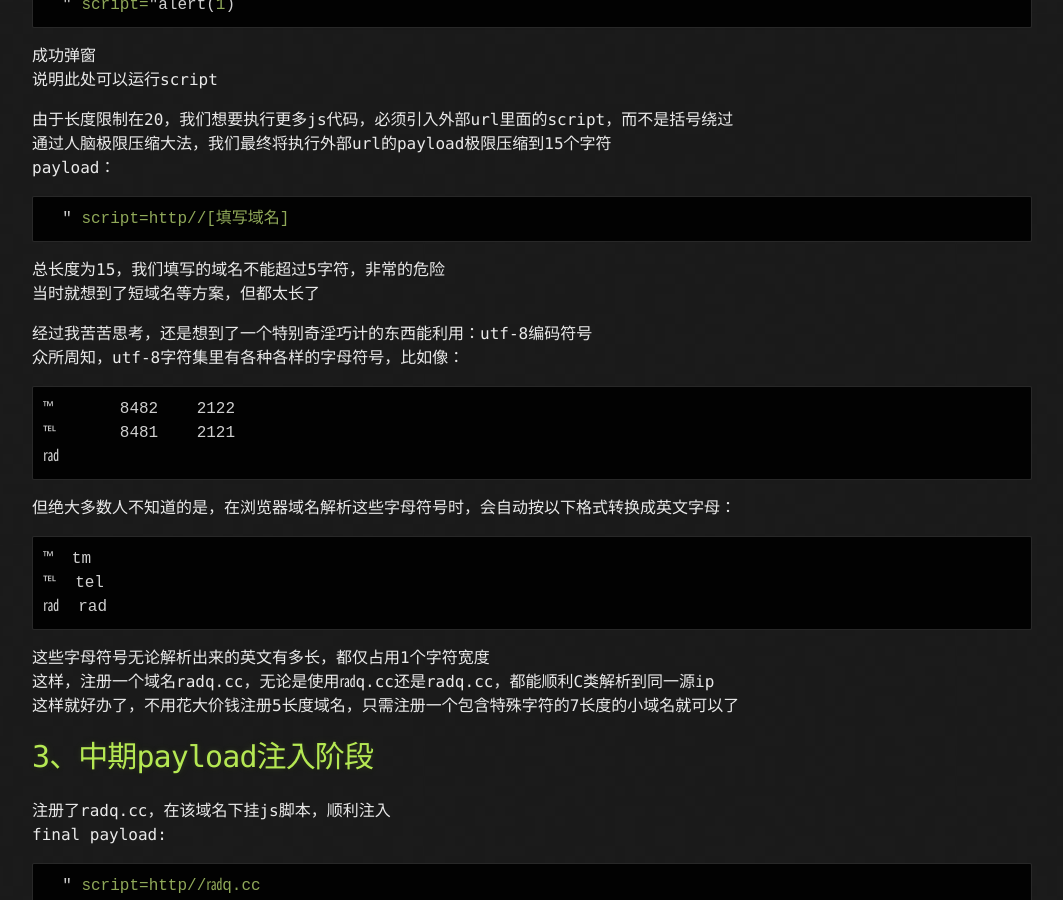
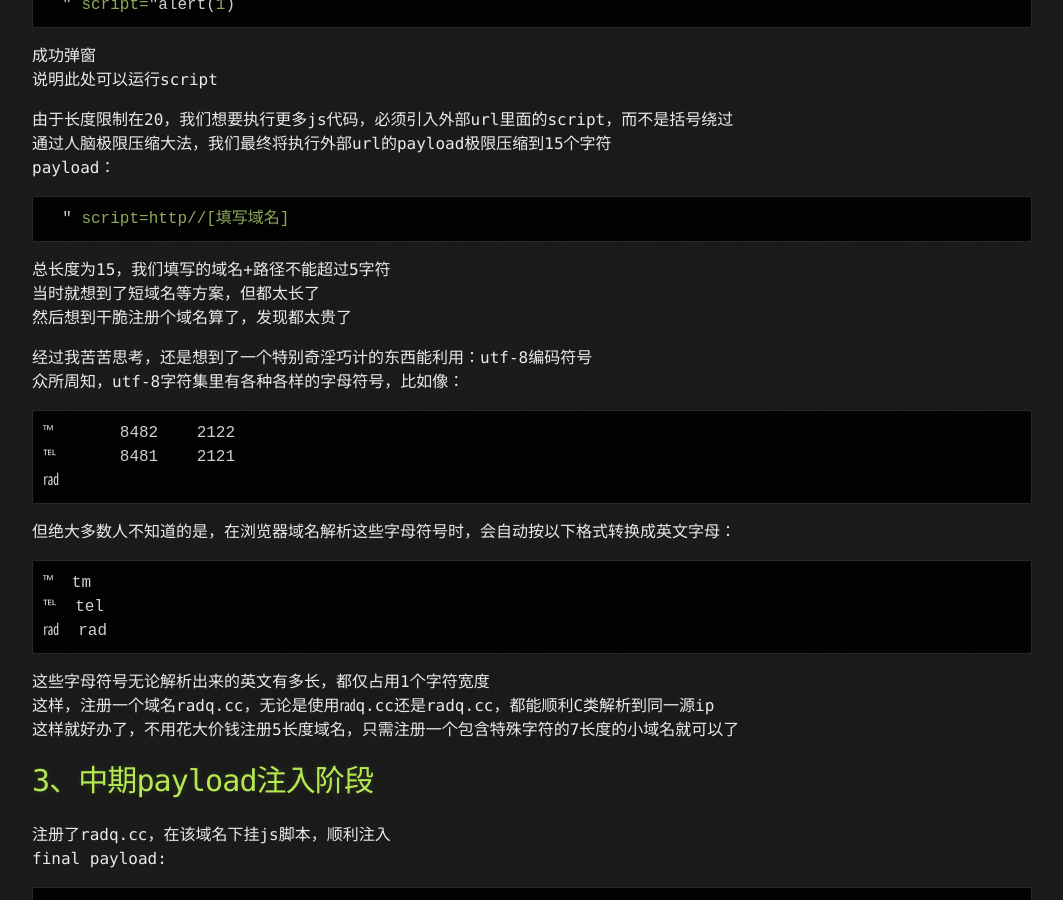
Before and after one commit to Leeyangee/leeyangee.github.io, a Jekyll site: the page built from _posts/2023-06-19-SRC实战-对某大型厂商成功渗透经历.md, in a window 1280 px wide and 900 px high, scrolled down 1051 px. Shown: the whole window, without its empty margins (108-1171 px from the left). Built offline with Jekyll 4.4.1, drawn with Linux system fonts in a browser that asks for light colours.

Commit message:
Update 2023-06-19-SRC实战-对某大型厂商成功渗透经历.md

````diff
--- a/_posts/2023-06-19-SRC实战-对某大型厂商成功渗透经历.md
+++ b/_posts/2023-06-19-SRC实战-对某大型厂商成功渗透经历.md
@@ -45,8 +45,9 @@ payload：
 ```js
   " script=http//[填写域名]
 ```
-总长度为15，我们填写的域名不能超过5字符，非常的危险
+总长度为15，我们填写的域名+路径不能超过5字符
 当时就想到了短域名等方案，但都太长了
+然后想到干脆注册个域名算了，发现都太贵了
 
 经过我苦苦思考，还是想到了一个特别奇淫巧计的东西能利用：utf-8编码符号
 众所周知，utf-8字符集里有各种各样的字母符号，比如像：
````
